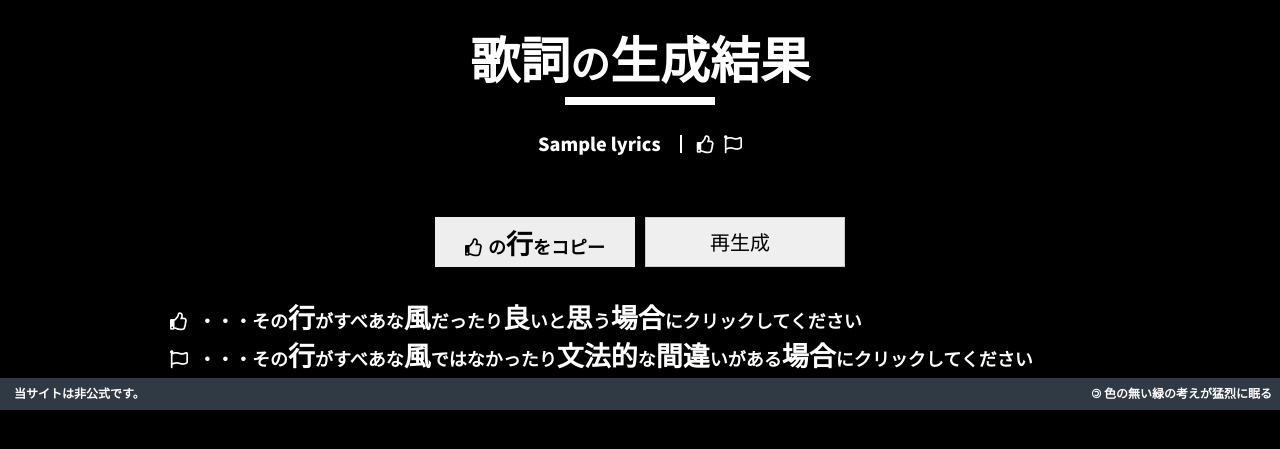
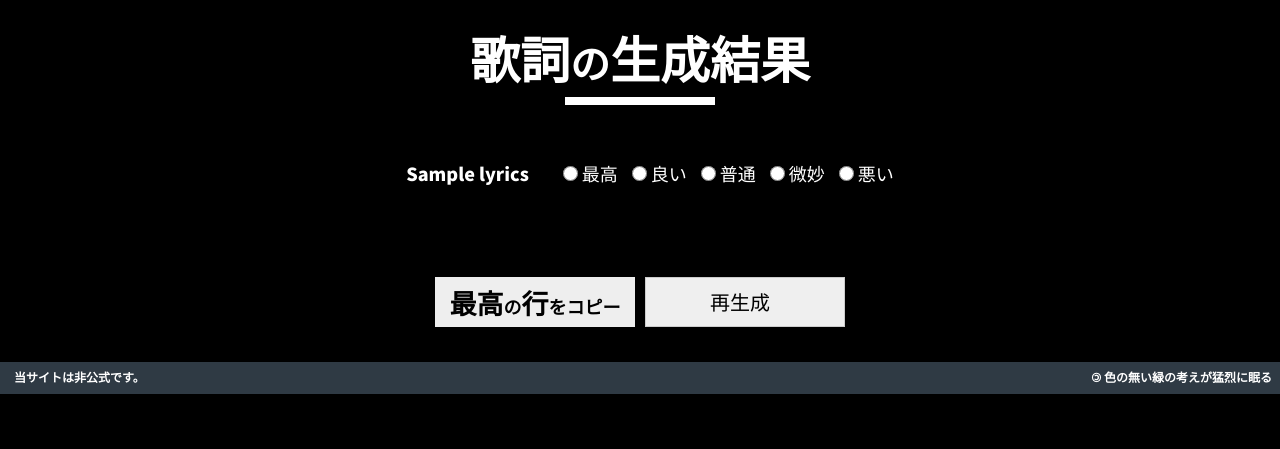
Before and after one commit to izumin2000/subekashi, a Django app: template subeana/templates/subeana/result.html in a window 1280 px wide. Shown: the part 68-517 px from the top of the page. Run offline with Django 3.2, Linux system fonts and the light colour scheme; the template is opened without the code that fills it: most values are stand-ins (such as "Sample title", 1, 10 or a date in 2020).

Commit message:
[Add] 評価方法の数値化

```diff
--- a/subeana/static/subeana/css/result.css
+++ b/subeana/static/subeana/css/result.css
@@ -1,18 +1,32 @@
-.lyric {
+.lyricdiv {
     text-align: center;
-    margin-top: 10px;
 }
 
-.fa-thumbs-up {
-    cursor: pointer;
-    border-left: 2px solid #fff;
-    margin-left: 15px;
-    padding-left: 15px;
+.lyric {
+    display: inline-block;
+    margin: 30px;
 }
 
-.fa-flag {
+@media (max-width: 960px) {
+    .lyric {
+        display: block;
+        margin: 50px 0 0 0;
+    }
+}
+
+.score {
+    box-shadow: none;
+    height: 15px;
+    width: 15px;
+}
+
+.devinput {
+    display: inline-block;
     cursor: pointer;
-    margin-left: 5px;
+}
+
+.devinput label {
+    cursor: pointer;
 }
 
 #controlsection {
@@ -29,12 +43,6 @@
     .controlsectioni {
         margin-left: 10px 10px 20px 0;
     }
-}
-
-.controlsectionb {
-    margin: 0;
-    border: 0;
-    padding: 0 5px 0 0;
 }
 
 #controlForm {
--- a/subeana/templates/subeana/result.html
+++ b/subeana/templates/subeana/result.html
@@ -9,11 +9,29 @@
     <h1>歌詞の生成結果</h1>
     <div class="underline"></div>
     {% for ai_ins in ais_ins  %}
-            <p class="lyric">
-                {{ ai_ins.lyrics }}
-                <i id="{{ ai_ins.id }}good" class="far fa-thumbs-up checkgood" onclick="good('{{ basedir }}', '{{ ai_ins.id }}')"></i>
-                <i id="{{ ai_ins.id }}bad" class="far fa-flag" onclick="bad('{{ basedir }}', '{{ ai_ins.id }}')"></i>
-            </p>
+        <div class="lyricdiv">
+            <p class="lyric">{{ ai_ins.lyrics }}</p>
+            <div class="devinput" onclick="devinput('{{ basedir }}', '{{ ai_ins.id }}', 5)">
+                <input type="radio" id="{{ ai_ins.id }}5" class="score" value="5" oninput="setscore('{{ basedir }}', '{{ ai_ins.id }}', 5)">
+                <label>最高</label>
+            </div>
+            <div class="devinput" onclick="devinput('{{ basedir }}', '{{ ai_ins.id }}', 4)">
+                <input type="radio" id="{{ ai_ins.id }}4" class="score" value="4" oninput="setscore('{{ basedir }}', '{{ ai_ins.id }}', 4)">
+                <label>良い</label>
+            </div>
+            <div class="devinput" onclick="devinput('{{ basedir }}', '{{ ai_ins.id }}', 3)">
+                <input type="radio" id="{{ ai_ins.id }}3" class="score" value="3" oninput="setscore('{{ basedir }}', '{{ ai_ins.id }}', 3)">
+                <label>普通</label>
+            </div>
+            <div class="devinput" onclick="devinput('{{ basedir }}', '{{ ai_ins.id }}', 2)">
+                <input type="radio" id="{{ ai_ins.id }}2" class="score" value="2" oninput="setscore('{{ basedir }}', '{{ ai_ins.id }}', 2)">
+                <label>微妙</label>
+            </div>
+            <div class="devinput" onclick="devinput('{{ basedir }}', '{{ ai_ins.id }}', 1)">
+                <input type="radio" id="{{ ai_ins.id }}1" class="score" value="1" oninput="setscore('{{ basedir }}', '{{ ai_ins.id }}', 1)">
+                <label>悪い</label>
+            </div><br>
+        </div>
     {% endfor %}
 </section>
 <section id="controlsection">
@@ -23,12 +41,10 @@
         <input type="text" name="title" value="{{ title }}" hidden>
         <input type="number" name="similar" value="{{ similar }}" hidden>
         <div id="copysubmit">
-            <div class="dummybutton" onclick="copygood()"><p class="dummybuttonp"><i class="far fa-thumbs-up controlsectionb"></i>の行をコピー</p></div>
+            <div class="dummybutton" onclick="copygood()"><p class="dummybuttonp">最高の行をコピー</p></div>
             <input type="submit" value="再生成" id="submit">
         </div>
     </form>
-    <p><i class="far fa-thumbs-up controlsectioni"></i>・・・その行がすべあな風だったり良いと思う場合にクリックしてください</p>
-    <p><i class="far fa-flag controlsectioni"></i>・・・その行がすべあな風ではなかったり文法的な間違いがある場合にクリックしてください</p>
 </section>
 {% endblock %}
 
```
Also changed, not shown: subeana/static/subeana/js/result.js (+16 -37 lines).
